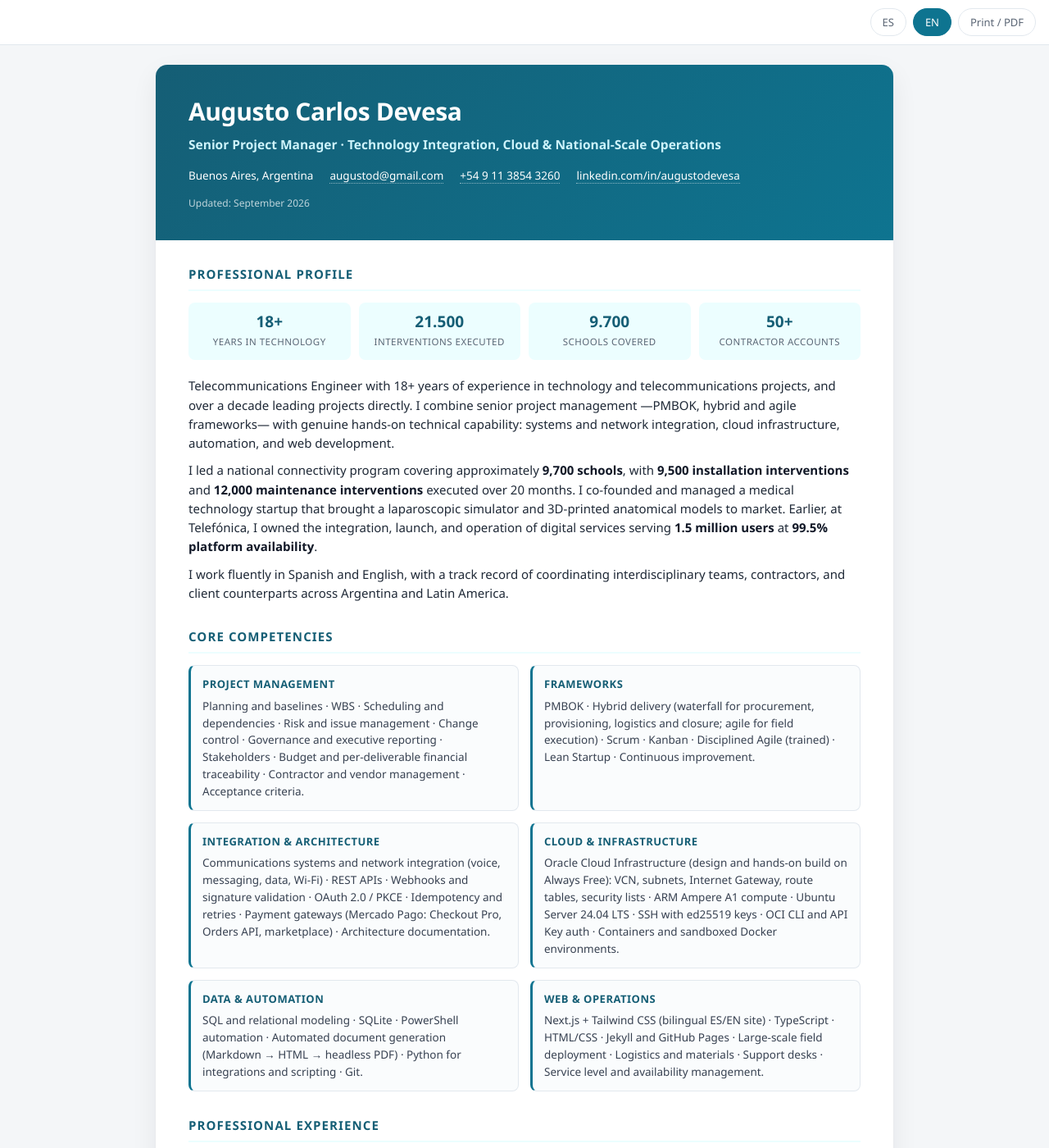
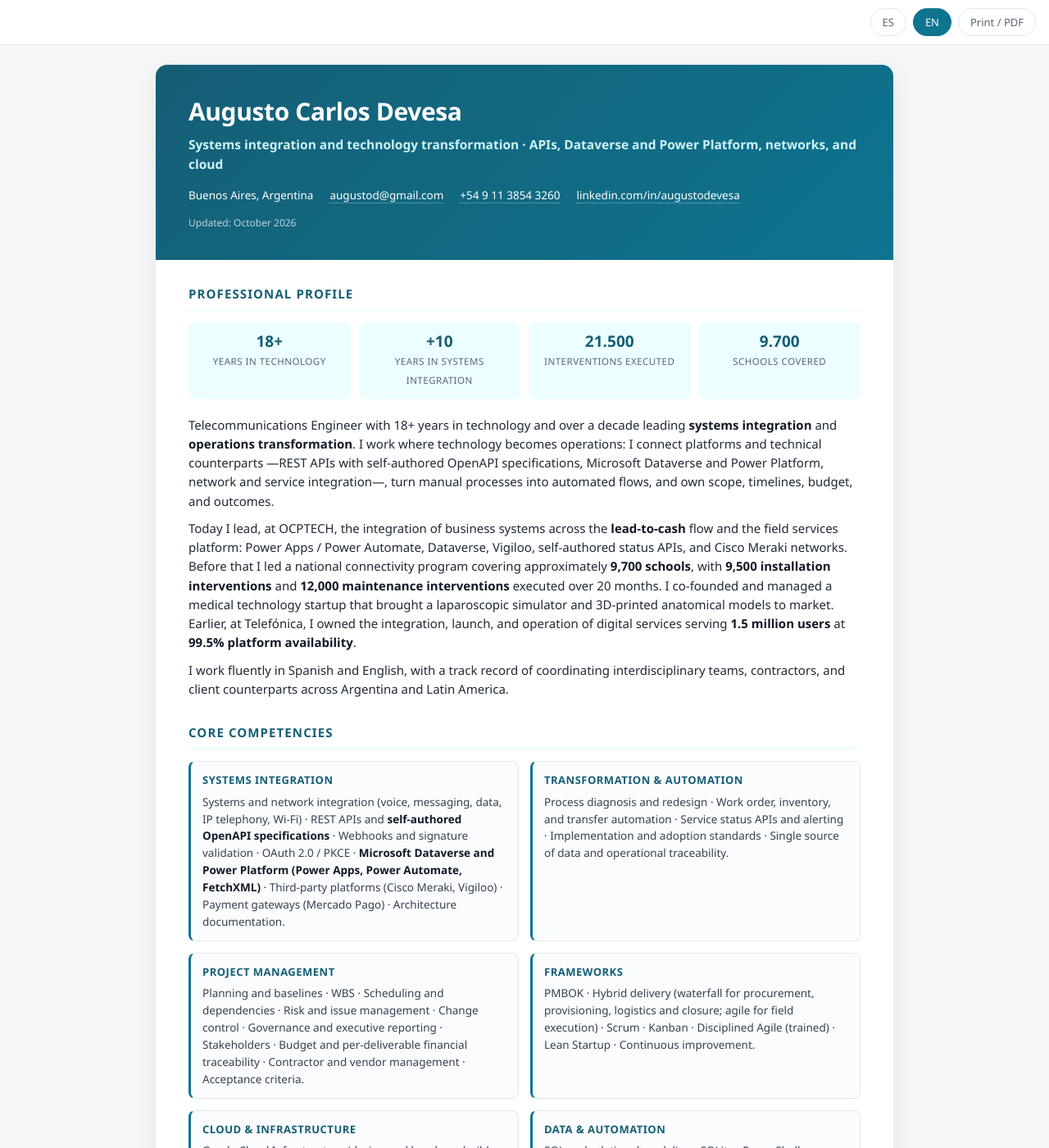
Before and after one commit to augustodevesa/augustodevesa.github.io, a Jekyll site: the page cv/index.html, which Jekyll copies as it is, in a window 1280 px wide and 1400 px high. Shown: the whole window at 82% size. Built offline with Jekyll 4.4.1, drawn with Linux system fonts in a browser that asks for light colours; some of the changed text lies outside the part shown.

Commit message:
CV: destaca integraciones (página y PDF ATS ES/EN)
- cv/index.html: encabezado, métricas, perfil y competencias reenfocados a integración
  de sistemas y transformación; se agrega el trabajo actual (lead to cash, Dataverse/
  Power Platform, Vigiloo, Cisco Meraki) y se separa del programa nacional de escuelas
- cv/*.pdf ATS (ES/EN): reconstruidos desde las fuentes; se mantienen en 2 páginas

```diff
--- a/cv/index.html
+++ b/cv/index.html
@@ -288,8 +288,8 @@
   <header class="cv-head">
     <h1>Augusto Carlos Devesa</h1>
     <p class="headline">
-      <span class="es">Project Manager Senior · Integración tecnológica, Cloud y Operaciones a escala nacional</span>
-      <span class="en">Senior Project Manager · Technology Integration, Cloud &amp; National-Scale Operations</span>
+      <span class="es">Integración de sistemas y transformación tecnológica · APIs, Dataverse y Power Platform, redes y cloud</span>
+      <span class="en">Systems integration and technology transformation · APIs, Dataverse and Power Platform, networks, and cloud</span>
     </p>
     <div class="contact">
       <span><span class="es">Buenos Aires, Argentina</span><span class="en">Buenos Aires, Argentina</span></span>
@@ -298,8 +298,8 @@
       <span><a href="https://www.linkedin.com/in/augustodevesa/" target="_blank" rel="noopener">linkedin.com/in/augustodevesa</a></span>
     </div>
     <p class="updated">
-      <span class="es">Actualizado: septiembre 2026</span>
-      <span class="en">Updated: September 2026</span>
+      <span class="es">Actualizado: octubre 2026</span>
+      <span class="en">Updated: October 2026</span>
     </p>
   </header>
 
@@ -311,20 +311,20 @@
 
       <div class="stat-row">
         <div class="stat"><b>18+</b><span class="es">Años en tecnología</span><span class="en">Years in technology</span></div>
+        <div class="stat"><b>+10</b><span class="es">Años en integración de sistemas</span><span class="en">Years in systems integration</span></div>
         <div class="stat"><b>21.500</b><span class="es">Intervenciones ejecutadas</span><span class="en">Interventions executed</span></div>
         <div class="stat"><b>9.700</b><span class="es">Escuelas alcanzadas</span><span class="en">Schools covered</span></div>
-        <div class="stat"><b>50+</b><span class="es">Cuentas de contratistas</span><span class="en">Contractor accounts</span></div>
       </div>
 
       <div class="es">
-        <p>Ingeniero en Telecomunicaciones con más de 18 años de experiencia en proyectos de tecnología y telecomunicaciones, y más de una década liderando proyectos de forma directa. Combino gestión de proyectos senior —PMBOK, marcos híbridos y ágiles— con capacidad técnica real: integración de sistemas y redes, infraestructura cloud, automatización y desarrollo web.</p>
-        <p>Lideré un programa nacional de conectividad en aproximadamente <strong>9.700 escuelas</strong>, con <strong>9.500 intervenciones de instalación</strong> y <strong>12.000 de mantenimiento</strong> ejecutadas en 20 meses. Cofundé y gestioné una startup de tecnología médica que llevó al mercado un simulador laparoscópico y modelos anatómicos impresos en 3D. Antes, en Telefónica, fui responsable de integración, lanzamiento y operación de servicios digitales con <strong>1,5 millones de usuarios</strong> y <strong>99,5 % de disponibilidad</strong>.</p>
+        <p>Ingeniero en Telecomunicaciones con más de 18 años en tecnología y más de una década liderando <strong>integración de sistemas</strong> y <strong>transformación de operaciones</strong>. Trabajo donde la tecnología se vuelve operación: integro plataformas y contrapartes técnicas —APIs REST con especificaciones OpenAPI propias, Microsoft Dataverse y Power Platform, integración de redes y servicios—, convierto procesos manuales en flujos automatizados y respondo por alcance, plazos, presupuesto y resultados.</p>
+        <p>Hoy lidero en OCPTECH la integración de sistemas de negocio a lo largo del flujo <strong>lead to cash</strong> y la plataforma de servicios de campo: Power Apps / Power Automate, Dataverse, Vigiloo, APIs propias de estado y redes Cisco Meraki. Antes lideré un programa nacional de conectividad en aproximadamente <strong>9.700 escuelas</strong>, con <strong>9.500 intervenciones de instalación</strong> y <strong>12.000 de mantenimiento</strong> ejecutadas en 20 meses. Cofundé y gestioné una startup de tecnología médica que llevó al mercado un simulador laparoscópico y modelos anatómicos impresos en 3D. Antes, en Telefónica, fui responsable de integración, lanzamiento y operación de servicios digitales con <strong>1,5 millones de usuarios</strong> y <strong>99,5 % de disponibilidad</strong>.</p>
         <p>Trabajo indistintamente en español e inglés, con experiencia coordinando equipos interdisciplinarios, contratistas y contrapartes de cliente en Argentina y Latinoamérica.</p>
       </div>
 
       <div class="en">
-        <p>Telecommunications Engineer with 18+ years of experience in technology and telecommunications projects, and over a decade leading projects directly. I combine senior project management —PMBOK, hybrid and agile frameworks— with genuine hands-on technical capability: systems and network integration, cloud infrastructure, automation, and web development.</p>
-        <p>I led a national connectivity program covering approximately <strong>9,700 schools</strong>, with <strong>9,500 installation interventions</strong> and <strong>12,000 maintenance interventions</strong> executed over 20 months. I co-founded and managed a medical technology startup that brought a laparoscopic simulator and 3D-printed anatomical models to market. Earlier, at Telefónica, I owned the integration, launch, and operation of digital services serving <strong>1.5 million users</strong> at <strong>99.5% platform availability</strong>.</p>
+        <p>Telecommunications Engineer with 18+ years in technology and over a decade leading <strong>systems integration</strong> and <strong>operations transformation</strong>. I work where technology becomes operations: I connect platforms and technical counterparts —REST APIs with self-authored OpenAPI specifications, Microsoft Dataverse and Power Platform, network and service integration—, turn manual processes into automated flows, and own scope, timelines, budget, and outcomes.</p>
+        <p>Today I lead, at OCPTECH, the integration of business systems across the <strong>lead-to-cash</strong> flow and the field services platform: Power Apps / Power Automate, Dataverse, Vigiloo, self-authored status APIs, and Cisco Meraki networks. Before that I led a national connectivity program covering approximately <strong>9,700 schools</strong>, with <strong>9,500 installation interventions</strong> and <strong>12,000 maintenance interventions</strong> executed over 20 months. I co-founded and managed a medical technology startup that brought a laparoscopic simulator and 3D-printed anatomical models to market. Earlier, at Telefónica, I owned the integration, launch, and operation of digital services serving <strong>1.5 million users</strong> at <strong>99.5% platform availability</strong>.</p>
         <p>I work fluently in Spanish and English, with a track record of coordinating interdisciplinary teams, contractors, and client counterparts across Argentina and Latin America.</p>
       </div>
     </section>
@@ -336,6 +336,18 @@
       <div class="comp-grid">
 
         <div class="comp">
+          <h4><span class="es">Integración de sistemas</span><span class="en">Systems integration</span></h4>
+          <p class="es">Integración de sistemas y redes (voz, mensajería, datos, telefonía IP, Wi-Fi) · APIs REST y <strong>especificaciones OpenAPI propias</strong> · Webhooks y validación de firmas · OAuth 2.0 / PKCE · <strong>Microsoft Dataverse y Power Platform (Power Apps, Power Automate, FetchXML)</strong> · Plataformas de terceros (Cisco Meraki, Vigiloo) · Pasarelas de pago (Mercado Pago) · Documentación de arquitectura.</p>
+          <p class="en">Systems and network integration (voice, messaging, data, IP telephony, Wi-Fi) · REST APIs and <strong>self-authored OpenAPI specifications</strong> · Webhooks and signature validation · OAuth 2.0 / PKCE · <strong>Microsoft Dataverse and Power Platform (Power Apps, Power Automate, FetchXML)</strong> · Third-party platforms (Cisco Meraki, Vigiloo) · Payment gateways (Mercado Pago) · Architecture documentation.</p>
+        </div>
+
+        <div class="comp">
+          <h4><span class="es">Transformación y automatización</span><span class="en">Transformation &amp; automation</span></h4>
+          <p class="es">Diagnóstico y rediseño de procesos · Automatización de work orders, inventario y transferencias · APIs de estado de servicio y alertas · Estándares de implementación y adopción · Fuente única de datos y trazabilidad operativa.</p>
+          <p class="en">Process diagnosis and redesign · Work order, inventory, and transfer automation · Service status APIs and alerting · Implementation and adoption standards · Single source of data and operational traceability.</p>
+        </div>
+
+        <div class="comp">
           <h4><span class="es">Gestión de proyectos</span><span class="en">Project management</span></h4>
           <p class="es">Planificación y líneas base · EDT · Cronograma y dependencias · Riesgos e issues · Control de cambios · Gobierno y reporting ejecutivo · Stakeholders · Presupuesto y trazabilidad financiera por entregable · Contratistas y proveedores · Criterios de aceptación.</p>
           <p class="en">Planning and baselines · WBS · Scheduling and dependencies · Risk and issue management · Change control · Governance and executive reporting · Stakeholders · Budget and per-deliverable financial traceability · Contractor and vendor management · Acceptance criteria.</p>
@@ -345,12 +357,6 @@
           <h4><span class="es">Marcos de trabajo</span><span class="en">Frameworks</span></h4>
           <p class="es">PMBOK · Entrega híbrida (waterfall para compras, aprovisionamiento, logística y cierre; ágil para ejecución en terreno) · Scrum · Kanban · Disciplined Agile (formación) · Lean Startup · Mejora continua.</p>
           <p class="en">PMBOK · Hybrid delivery (waterfall for procurement, provisioning, logistics and closure; agile for field execution) · Scrum · Kanban · Disciplined Agile (trained) · Lean Startup · Continuous improvement.</p>
-        </div>
-
-        <div class="comp">
-          <h4><span class="es">Integración y arquitecturas</span><span class="en">Integration &amp; architecture</span></h4>
-          <p class="es">Integración de sistemas y redes de comunicaciones (voz, mensajería, datos, Wi-Fi) · APIs REST · Webhooks y validación de firmas · OAuth 2.0 / PKCE · Idempotencia y reintentos · Pasarelas de pago (Mercado Pago: Checkout Pro, Orders API, marketplace) · Documentación de arquitectura.</p>
-          <p class="en">Communications systems and network integration (voice, messaging, data, Wi-Fi) · REST APIs · Webhooks and signature validation · OAuth 2.0 / PKCE · Idempotency and retries · Payment gateways (Mercado Pago: Checkout Pro, Orders API, marketplace) · Architecture documentation.</p>
         </div>
 
         <div class="comp">
@@ -378,12 +384,35 @@
     <section>
       <h2><span class="es">Experiencia profesional</span><span class="en">Professional experience</span></h2>
 
-      <!-- OCPTECH -->
+      <!-- OCPTECH — integración y transformación (actual) -->
       <div class="entry">
-        <h3><span class="es">Senior Project Manager</span><span class="en">Senior Project Manager</span> — OCPTECH</h3>
+        <h3><span class="es">Integración de sistemas y transformación de operaciones</span><span class="en">Systems integration &amp; operations transformation</span> — OCPTECH</h3>
+        <p class="meta">
+          <span class="period"><span class="es">Mar 2025 – actualidad</span><span class="en">Mar 2025 – present</span></span>
+          · <span class="es">Integración de sistemas de negocio (lead to cash) y plataforma de servicios de campo</span><span class="en">Business systems integration (lead to cash) and field services platform</span>
+        </p>
+        <div class="es">
+          <ul>
+            <li>Responsable de la integración de sistemas de negocio a lo largo del flujo <strong>lead to cash</strong> y de la plataforma de servicios de campo: integración con <strong>Power Apps / Power Automate</strong>, <strong>Microsoft Dataverse</strong> y <strong>Vigiloo</strong>, con <strong>especificaciones OpenAPI propias</strong> (API de estado de servicio y callbacks de red) e <strong>integración de redes Cisco Meraki</strong>.</li>
+            <li>Automaticé el ciclo de <strong>work orders, inventario y transferencias</strong>, con consultas FetchXML sobre Dataverse y flujos orquestados en Power Automate.</li>
+            <li>Dejé el <strong>estado del servicio medible</strong> para operaciones mediante APIs propias de estado y alertas, y desarrollé herramientas internas en <strong>Python</strong> para construir y validar flujos contra el esquema de Dataverse.</li>
+          </ul>
+        </div>
+        <div class="en">
+          <ul>
+            <li>Owner of business systems integration across the <strong>lead-to-cash</strong> flow and of the field services platform: integration with <strong>Power Apps / Power Automate</strong>, <strong>Microsoft Dataverse</strong>, and <strong>Vigiloo</strong>, with <strong>self-authored OpenAPI specifications</strong> (service status API and network callbacks) and <strong>Cisco Meraki network integration</strong>.</li>
+            <li>Automated the <strong>work order, inventory, and transfer</strong> cycle using FetchXML queries on Dataverse and orchestrated Power Automate flows.</li>
+            <li>Made <strong>service status measurable</strong> for operations through self-authored status and alerting APIs, and built internal <strong>Python</strong> tooling to build and validate flows against the Dataverse schema.</li>
+          </ul>
+        </div>
+      </div>
+
+      <!-- OCPTECH — programa nacional -->
+      <div class="entry">
+        <h3><span class="es">Programa nacional de pisos tecnológicos escolares</span><span class="en">National school technology-floor program</span> — OCPTECH</h3>
         <p class="meta">
           <span class="period"><span class="es">Ago 2022 – Mar 2025</span><span class="en">Aug 2022 – Mar 2025</span></span>
-          · <span class="es">Programa nacional de pisos tecnológicos escolares</span><span class="en">National school technology-floor program</span>
+          · <span class="es">Senior Project Manager</span><span class="en">Senior Project Manager</span>
         </p>
         <p class="context">
           <span class="es">Cliente: Educ.Ar / Ministerio de Educación de la República Argentina</span>
```
Also changed, not shown: 2 other files.
